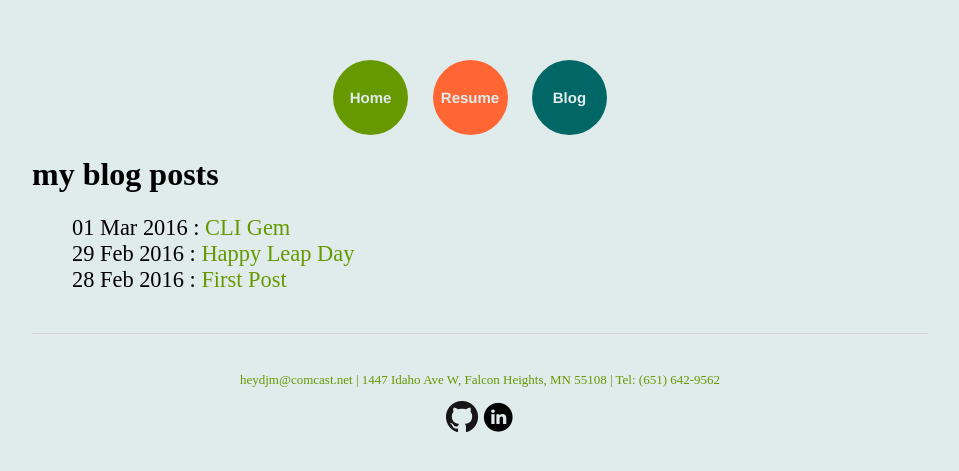
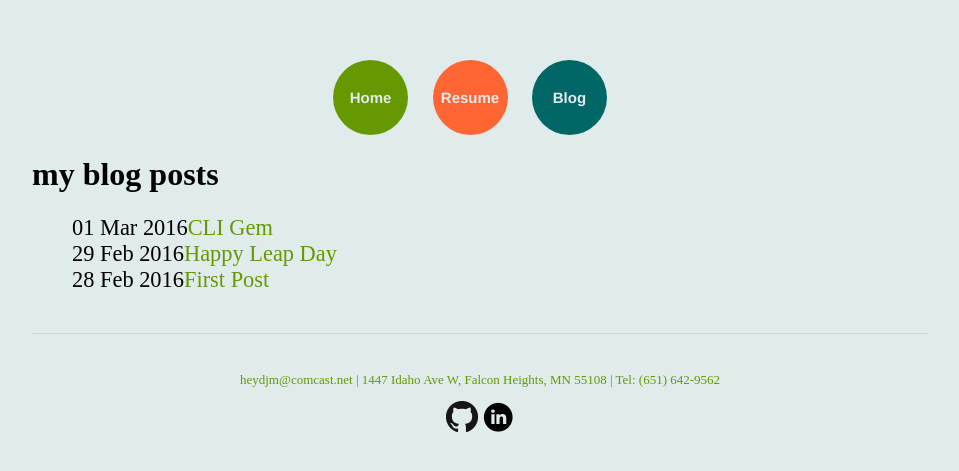
Before and after one commit to jmheyd/jmheyd.github.io, a Jekyll site: the page built from blog/index.html, in a window 1280 px wide. Shown: the top 471 px of the page, without its empty margins (160-1119 px from the left). Built offline with Jekyll 4.4.1, drawn with Linux system fonts in a browser that asks for light colours; some web fonts are replaced.

```diff
--- a/blog/index.html
+++ b/blog/index.html
@@ -6,6 +6,6 @@ title: my blog posts
 	<ul class="posts">
 
 	  {% for post in site.posts %}
-	    <li><span>{{ post.date | date_to_string }}</span> : <a href="{{ post.url }}" title="{{ post.title }}">{{ post.title }}</a></li>
+	    <li><span>{{ post.date | date_to_string }}</span><a href="{{ post.url }}" title="{{ post.title }}">{{ post.title }}</a></li>
 	  {% endfor %}
 	</ul>
```
